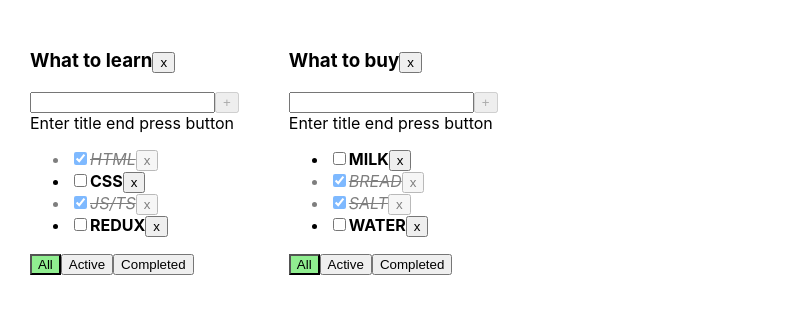
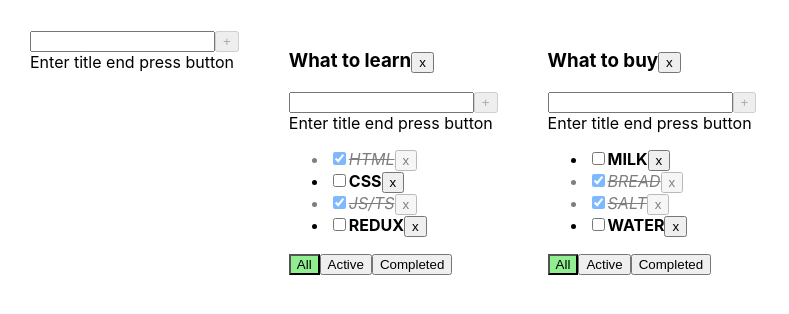
Before and after one commit to orlovaDev/todolist-01, a React (Vite) app: page / in a window 1280 px wide. Shown: the top 314 px of the page, without its empty margins (0-789 px from the left). Built offline with nearby package versions, Linux system fonts and the light colour scheme.

Commit message:
CRUDTodoLists

```diff
--- a/src/App.tsx
+++ b/src/App.tsx
@@ -2,6 +2,7 @@ import './App.css'
 import {TaskType, TodolistItem} from "./TodolistItem.tsx";
 import {useState} from "react";
 import {v1, v4} from "uuid";
+import {CreateItemForm} from "./CreateItemForm.tsx";
 import {getFilterTasks} from "./utilites/getFilteredTasks.tsx";
 
 
@@ -51,6 +52,8 @@ export const App = () => {
     ],
   })
 
+
+  // tasks
   const deleteTask = (taskId: TaskType["id"], todolistId: TodolistType["id"]) => {
 
     // ПРЯМАЯ ЛОГИКА ПО ШАГАМ
@@ -91,18 +94,36 @@ export const App = () => {
     // setTasks(nextState)
   }
 
-  const changeFilter = (filter: FilterValueType, todolistId: TodolistType["id"]) => {
-    setTodolists(todolists.map(tl => tl.id === todolistId ? {...tl, filter: filter } : tl))
+  const changeTaskTitle = (taskId: TaskType["id"], title: TaskType["title"], todolistId: TodolistType["id"]) => {
+    setTasks({...tasks, [todolistId]: tasks[todolistId].map(t => t.id === taskId ? {...t, title: title} : t) })
   }
 
 
+  // todolists
   const deleteTodolist = (todolistId: TodolistType["id"]) => {
     setTodolists(todolists.filter(tl => tl.id !== todolistId))
   }
 
+  const createTodolist = (title: TodolistType["title"]) => {
+    const newTodoId = v1()
+    const newTodo: TodolistType = {
+      id: newTodoId,
+      title: title,
+      filter: "all"
+    }
+    setTodolists([...todolists, newTodo])
+    setTasks({...tasks, [newTodoId]: []})
+  }
+
+  const changeTodolistFilter = (filter: FilterValueType, todolistId: TodolistType["id"]) => {
+    setTodolists(todolists.map(tl => tl.id === todolistId ? {...tl, filter: filter } : tl))
+  }
+
+  const changeTodolistTitle = (title: TodolistType["title"], todolistId: TodolistType["id"]) => {
+    setTodolists(todolists.map(tl => tl.id === todolistId ? {...tl, title: title } : tl))
+  }
+
   //   UI
-
-
   const todolistsComponents = todolists.map(tl => {
     const filteredTasks = getFilterTasks(tasks[tl.id], tl.filter)
     return (
@@ -114,15 +135,18 @@ export const App = () => {
         deleteTask={deleteTask}
         createTask={createTask}
         changeTaskStatus={changeTaskStatus}
+        changeTaskTitle={changeTaskTitle}
         filter={tl.filter}
-        changeFilter={changeFilter}
+        changeTodolistFilter={changeTodolistFilter}
         deleteTodolist={deleteTodolist}
+        changeTodolistTitle={changeTodolistTitle}
       />
     )
   })
 
   return (
     <div className="app">
+      <CreateItemForm createItem={createTodolist} maxTitleLenght={15}/>
       {todolistsComponents}
     </div>
   )
--- /dev/null
+++ b/src/CreateItemForm.tsx
@@ -0,0 +1,56 @@
+import {Button} from "./Button.tsx";
+import {ChangeEvent, KeyboardEvent, useState} from "react";
+
+type PropsType = {
+  createItem: (itemTitle: string) => void,
+  maxTitleLenght : number
+}
+
+export const CreateItemForm = ({createItem, maxTitleLenght}: PropsType) => {
+
+  const [itemInput, setItemInput] = useState('')
+  const [error, setError] = useState(false)
+
+  const isItemTitleValid = Boolean(itemInput.length) && itemInput.length <= 15
+
+  const setLocalTitleHandler = (e: ChangeEvent<HTMLInputElement>) => {
+    error && setError(false)
+    setItemInput(e.currentTarget.value)
+  }
+
+  const createItemOnEnterHandler = (event: KeyboardEvent<HTMLInputElement>) => {
+    if (event.key === 'Enter' && isItemTitleValid) {
+      createItemHandler()
+    }
+  }
+
+  const createItemHandler = () => {
+    const trimmedTitle = itemInput.trim()
+    if (trimmedTitle) {
+      createItem(trimmedTitle)
+    } else {
+      setError(true)
+    }
+    setItemInput('')
+  }
+
+
+  return (
+    <div>
+      <input
+        className={error ? "error" : ""}
+        value={itemInput}
+        onChange={setLocalTitleHandler}
+        onKeyDown={createItemOnEnterHandler}
+      />
+      <Button
+        title={'+'}
+        disabled={!isItemTitleValid}
+        onClick={createItemHandler}
+      />
+      {itemInput.length === 0 && <div style={{color: error ? "red" : "inherit"}}>Enter title end press button</div>}
+      {isItemTitleValid && <div>Max title length is {maxTitleLenght} charters</div>}
+      {itemInput.length > maxTitleLenght && <div style={{color: "red"}}>Title length is too long</div>}
+    </div>
+  )
+}
--- /dev/null
+++ b/src/EditableSpan.tsx
@@ -0,0 +1,35 @@
+import {ChangeEvent, useState} from "react";
+
+type PropsType = {
+  title: string,
+  changeTitle: (newTitle: string) => void,
+  className?: string
+}
+
+export const EditableSpan = ({title, changeTitle, className}: PropsType) => {
+  const [itemTitle, setItemTitle] = useState(title)
+  const [editMode, setEditMode] = useState(false)
+  const setLocalTitleHandler = (e: ChangeEvent<HTMLInputElement>) => {
+    setItemTitle(e.currentTarget.value)
+  }
+  const onEditMode = () => {
+    setEditMode(true)
+  }
+  const offEditMode = () => {
+    changeTitle(itemTitle)
+    setEditMode(false)
+  }
+  return (
+    editMode
+      ? <input
+        value={itemTitle}
+        onChange={setLocalTitleHandler}
+        onBlur={offEditMode}
+        autoFocus
+      />
+      : <span
+        onDoubleClick={onEditMode}
+        className={className}
+      >{title}</span>
+  )
+}
--- a/src/TodolistItem.tsx
+++ b/src/TodolistItem.tsx
@@ -1,6 +1,8 @@
 import {Button} from "./Button.tsx";
 import {FilterValueType, TodolistType} from "./App.tsx";
-import {ChangeEvent, KeyboardEvent, useState} from 'react'
+import {ChangeEvent} from 'react'
+import {CreateItemForm} from "./CreateItemForm.tsx";
+import {EditableSpan} from "./EditableSpan.tsx";
 
 export type TaskType = {
   id: string
@@ -13,27 +15,27 @@ type TodolistPropsType = {
   title: string
   tasks: TaskType[]
   deleteTask: (taskId: TaskType["id"], todolistId: TodolistType["id"]) => void
-  changeFilter: (filter: FilterValueType, todolistId: TodolistType["id"]) => void
+  changeTodolistFilter: (filter: FilterValueType, todolistId: TodolistType["id"]) => void
   createTask: (title: string, todolistId: TodolistType["id"]) => void
+  changeTaskTitle: (taskId: TaskType["id"], title: TaskType["title"], todolistId: TodolistType["id"]) => void
   filter: FilterValueType
   changeTaskStatus: (taskId: TaskType["id"], isDone: TaskType["isDone"], todolistId: TodolistType["id"]) => void
   deleteTodolist: (todolistId: TodolistType["id"]) => void
+  changeTodolistTitle: (title: TodolistType["title"], todolistId: TodolistType["id"]) => void
 }
 
 export const TodolistItem = ({ todolistId,
                                title,
                                tasks,
                                deleteTask,
-                               changeFilter,
+                               changeTodolistFilter,
                                createTask,
+                               changeTaskTitle,
                                filter,
                                changeTaskStatus,
-                               deleteTodolist
+                               deleteTodolist,
+                               changeTodolistTitle
                              }: TodolistPropsType) => {
-
-  // const [taskInput, setTaskInput] = useState("")
-  const [error, setError] = useState(false)
-  const [taskInput, setTaskInput] = useState('')
 
   const tasksList = tasks.length === 0
     ? <span>Tasks list is empty</span>
@@ -44,7 +46,9 @@ export const TodolistItem = ({ todolistId,
             deleteTask(task.id, todolistId)
           }
           const changeTaskStatusHandler = (e: ChangeEvent<HTMLInputElement>) => changeTaskStatus(task.id, e.currentTarget.checked, todolistId)
-
+          const changeTaskTitleHandler = (newTitle: TaskType["title"]) => {
+            changeTaskTitle(task.id, newTitle, todolistId)
+          }
           return (
             <li key={task.id} className={task.isDone ? "is-done" : ""}>
               <input
@@ -52,7 +56,7 @@ export const TodolistItem = ({ todolistId,
                 checked={task.isDone}
                 onChange={changeTaskStatusHandler}
               />
-              <span className={task.isDone ? "task-done" : "task"}>{task.title}</span>
+              <EditableSpan title={task.title} changeTitle={changeTaskTitleHandler} className={task.isDone ? "task-done" : "task"}/>
               <Button
                 title={"x"}
                 onClick={deleteTaskHandler}
@@ -62,69 +66,41 @@ export const TodolistItem = ({ todolistId,
         })
       }</ul>
 
-  const createTaskHandler = () => {
-    const trimmedTitle = taskInput.trim()
-    if (trimmedTitle) {
-      createTask(trimmedTitle, todolistId)
-    } else {
-      setError(true)
-    }
-    setTaskInput('')
+  const createTaskHandler = (taskTitle: TaskType["title"]) => {
+      createTask(taskTitle, todolistId)
   }
 
-  const isTaskTitleValid = Boolean(taskInput.length) && taskInput.length <= 15
-  const setLocalTitleHandler = (e: ChangeEvent<HTMLInputElement>) => {
-    error && setError(false)
-    setTaskInput(e.currentTarget.value)
+  const changeTitle = (newTitle: TodolistType["title"]) => {
+    changeTodolistTitle(newTitle, todolistId)
   }
 
-  const createTaskOnEnterHandler = (event: KeyboardEvent<HTMLInputElement>) => {
-    if (event.key === 'Enter' && isTaskTitleValid) {
-      createTaskHandler()
-    }
-  }
   return (
     <div>
       <h3>
-        {title}
+      <EditableSpan title={title} changeTitle={changeTitle}/>
         <Button
           title = "x"
           onClick={() => deleteTodolist(todolistId)}
           className="delete-all"
         />
       </h3>
-      <div>
-        <input
-          className = { error ? "error" : ""}
-          value={taskInput}
-          onChange={setLocalTitleHandler}
-          onKeyDown={createTaskOnEnterHandler}
-        />
-        <Button
-          title={'+'}
-          disabled={!isTaskTitleValid}
-          onClick={createTaskHandler}
-        />
-        {taskInput.length === 0 && <div style={{ color: error ? "red" : "inherit" }}>Enter title end press button</div>}
-        {isTaskTitleValid && <div>Max title length is 15 charters</div>}
-        {taskInput.length > 15 && <div style={{ color: "red" }}>Title length is too long</div>}
-      </div>
+      <CreateItemForm createItem={createTaskHandler} maxTitleLenght={15}/>
       {tasksList}
       <div>
         <Button
           className={filter === "all" ? "active-filter" : "" }
           title="All"
-          onClick={() => changeFilter('all', todolistId)}
+          onClick={() => changeTodolistFilter('all', todolistId)}
         />
         <Button
           className={filter === "active" ? "active-filter" : "" }
           title="Active"
-          onClick={() => changeFilter('active', todolistId)}
+          onClick={() => changeTodolistFilter('active', todolistId)}
         />
         <Button
           className={filter === "completed" ? "active-filter" : "" }
           title="Completed"
-          onClick={() => changeFilter('completed', todolistId)}
+          onClick={() => changeTodolistFilter('completed', todolistId)}
         />
       </div>
     </div>
```
